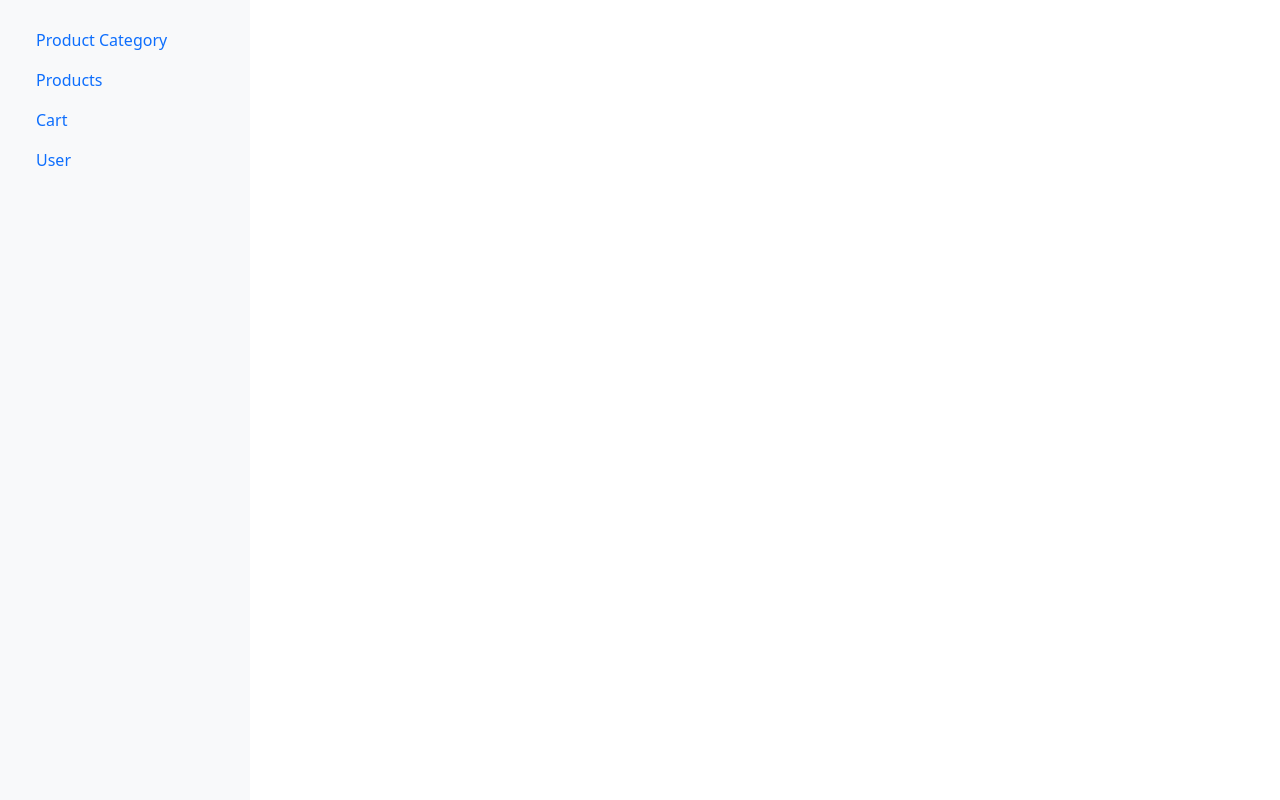
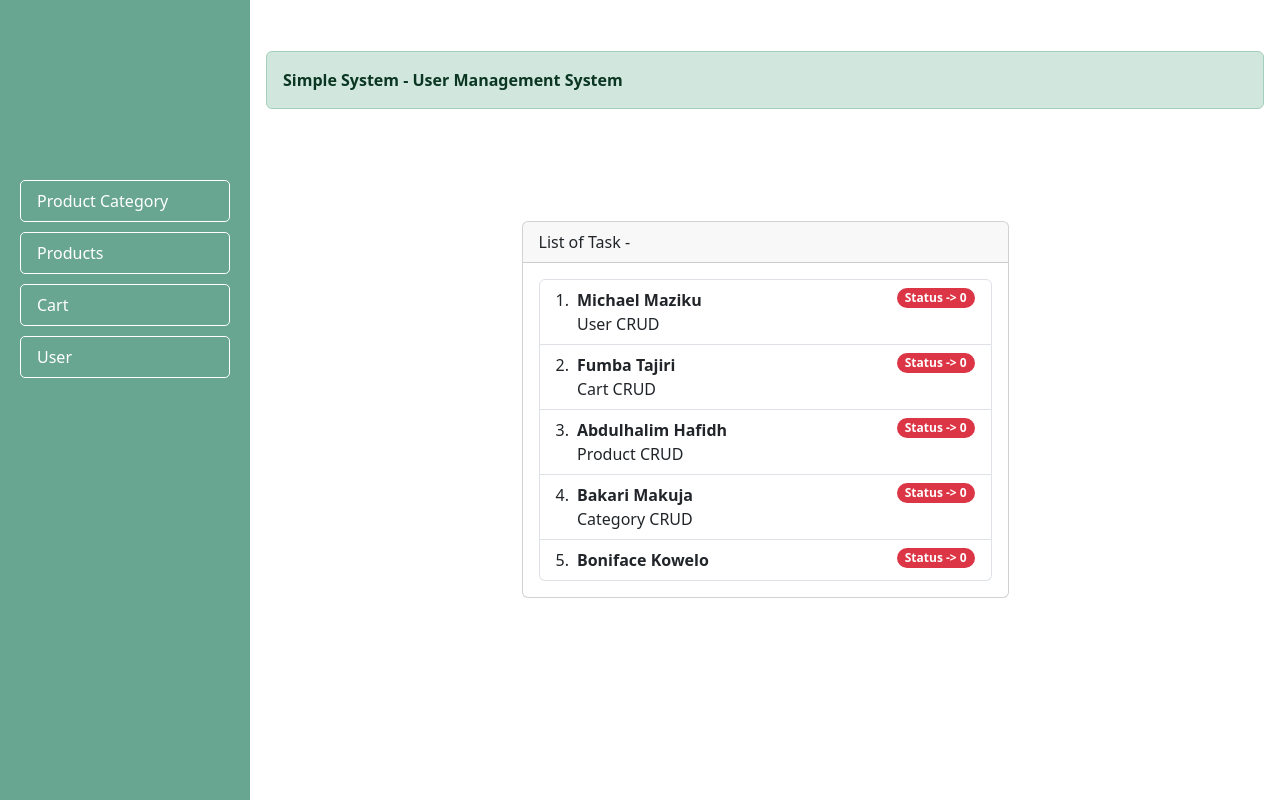
Before and after one commit to Tajiribaba/user-management, an Angular app: page / in a window 1280 px wide. Built offline with nearby package versions, Linux system fonts and the light colour scheme.

Commit message:
dashboard-designing-revamp

```diff
--- a/src/app/app.module.ts
+++ b/src/app/app.module.ts
@@ -4,11 +4,13 @@ import { BrowserModule } from '@angular/platform-browser';
 import { AppRoutingModule } from './app-routing.module';
 import { AppComponent } from './app.component';
 import { MainComponent } from './main/main.component';
+import { TaskListComponent } from './task-list/task-list.component';
 
 @NgModule({
   declarations: [
     AppComponent,
-    MainComponent
+    MainComponent,
+    TaskListComponent
   ],
   imports: [
     BrowserModule,
--- a/src/app/main/main.component.html
+++ b/src/app/main/main.component.html
@@ -15,4 +15,8 @@
       </li>
       <!-- Add more sidebar items as needed -->
     </ul>
+
+
 </div>
+
+<app-task-list></app-task-list>
--- a/src/app/main/main.component.scss
+++ b/src/app/main/main.component.scss
@@ -6,7 +6,26 @@
     height: 100vh;
     width: 250px;
     padding: 20px;
-    background-color: #f8f9fa;
+    background-color: #68A691;
+}
+
+.nav-item {
+  margin-top: 200px;
+  border: 1px solid white;
+  border-radius: 5px;
+  margin-top: 10px;
+}
+
+.nav {
+  margin-top: 150px;
+}
+
+ a {
+  color: white;
+}
+
+a:hover {
+  color: black;
 }
 
 /* Hide the sidebar on smaller screens */
--- /dev/null
+++ b/src/app/task-list/task-list.component.html
@@ -0,0 +1,70 @@
+<div class="content">
+  <div class="row">
+    <div class="col-md-12" id="nav-header">
+      <div class="alert alert-success" role="alert">
+        Simple System - User Management System
+      </div>
+    </div>
+  </div>
+
+  <div class="row mt-5">
+    <div class="col-md-12">
+      <!-- michale weka component yako -->
+    </div>
+  </div>
+
+  <div class="row mt-5">
+    <div class="col-md-6 m-auto">
+      <div class="card">
+        <div class="card-header">
+          List of Task -
+        </div>
+        <div class="card-body">
+          <ol class="list-group list-group-numbered">
+            <li
+              class="list-group-item d-flex justify-content-between align-items-start">
+              <div class="ms-2 me-auto">
+                <div class="fw-bold">Michael Maziku</div>
+               User CRUD
+              </div>
+              <span class="badge bg-danger rounded-pill">Status -> 0</span>
+            </li>
+            <li
+              class="list-group-item d-flex justify-content-between align-items-start">
+              <div class="ms-2 me-auto">
+                <div class="fw-bold">Fumba Tajiri</div>
+               Cart CRUD
+              </div>
+              <span class="badge bg-danger rounded-pill">Status -> 0</span>
+            </li>
+            <li
+              class="list-group-item d-flex justify-content-between align-items-start">
+              <div class="ms-2 me-auto">
+                <div class="fw-bold">Abdulhalim Hafidh</div>
+                Product CRUD
+              </div>
+              <span class="badge bg-danger rounded-pill">Status -> 0</span>
+            </li>
+            <li
+              class="list-group-item d-flex justify-content-between align-items-start">
+              <div class="ms-2 me-auto">
+                <div class="fw-bold">Bakari Makuja</div>
+                Category CRUD
+              </div>
+              <span class="badge bg-danger rounded-pill">Status -> 0</span>
+            </li>
+            <li
+              class="list-group-item d-flex justify-content-between align-items-start">
+              <div class="ms-2 me-auto">
+                <div class="fw-bold">Boniface Kowelo</div>
+
+              </div>
+              <span class="badge bg-danger rounded-pill">Status -> 0</span>
+            </li>
+          </ol>
+        </div>
+      </div>
+    </div>
+  </div>
+
+</div>
--- /dev/null
+++ b/src/app/task-list/task-list.component.scss
@@ -0,0 +1,14 @@
+div.content {
+  margin-left: 250px;
+  padding: 1px 16px;
+  height: auto;
+}
+
+#nav-header {
+  margin-top: 50px;
+}
+
+.alert {
+  font-size: 16px;
+  font-weight: bold;
+}
```
Also changed, not shown: src/app/task-list/task-list.component.ts (added, +10 -0 lines), 1 other file (tests, documents, lock files or other folders).
